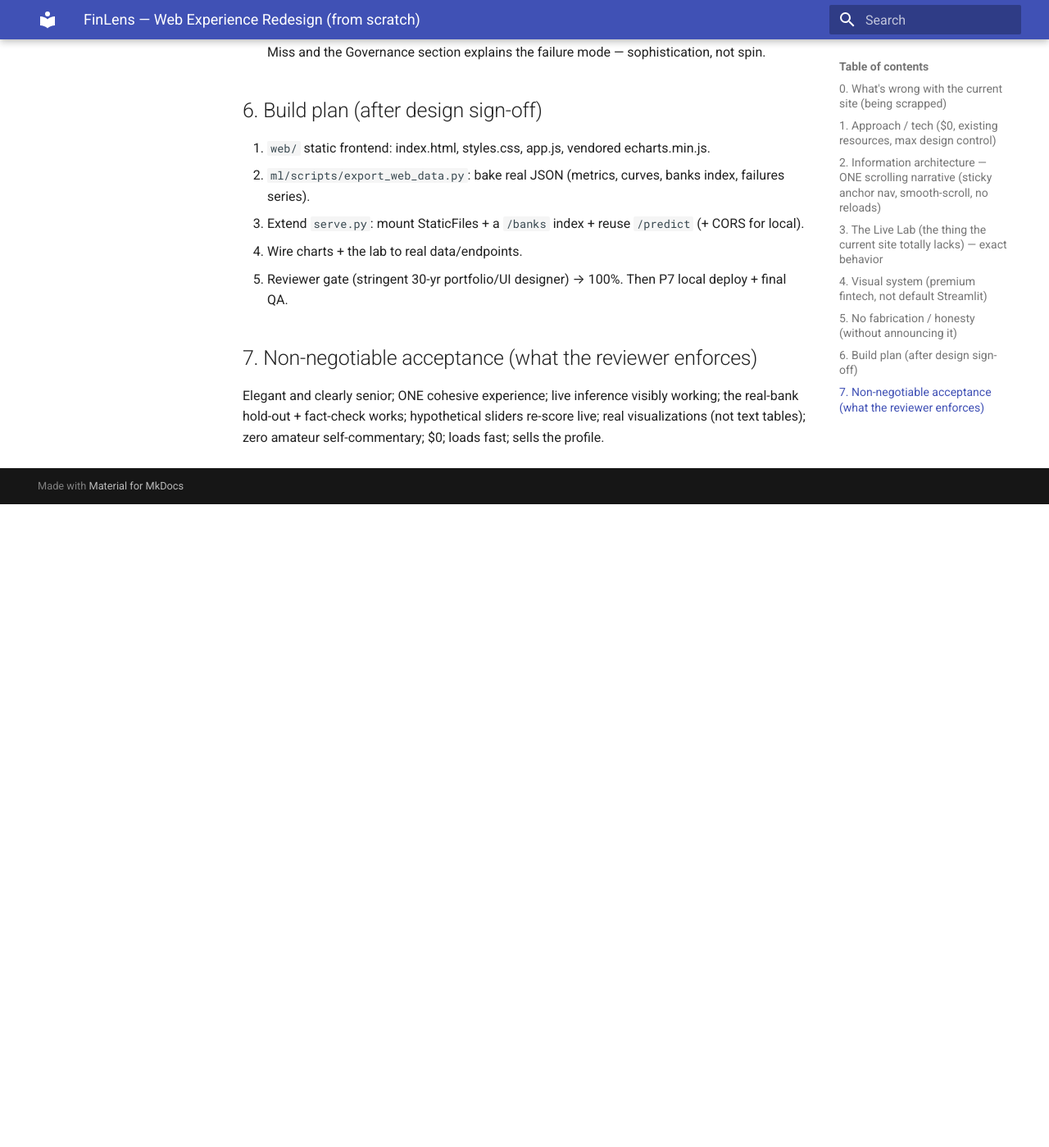
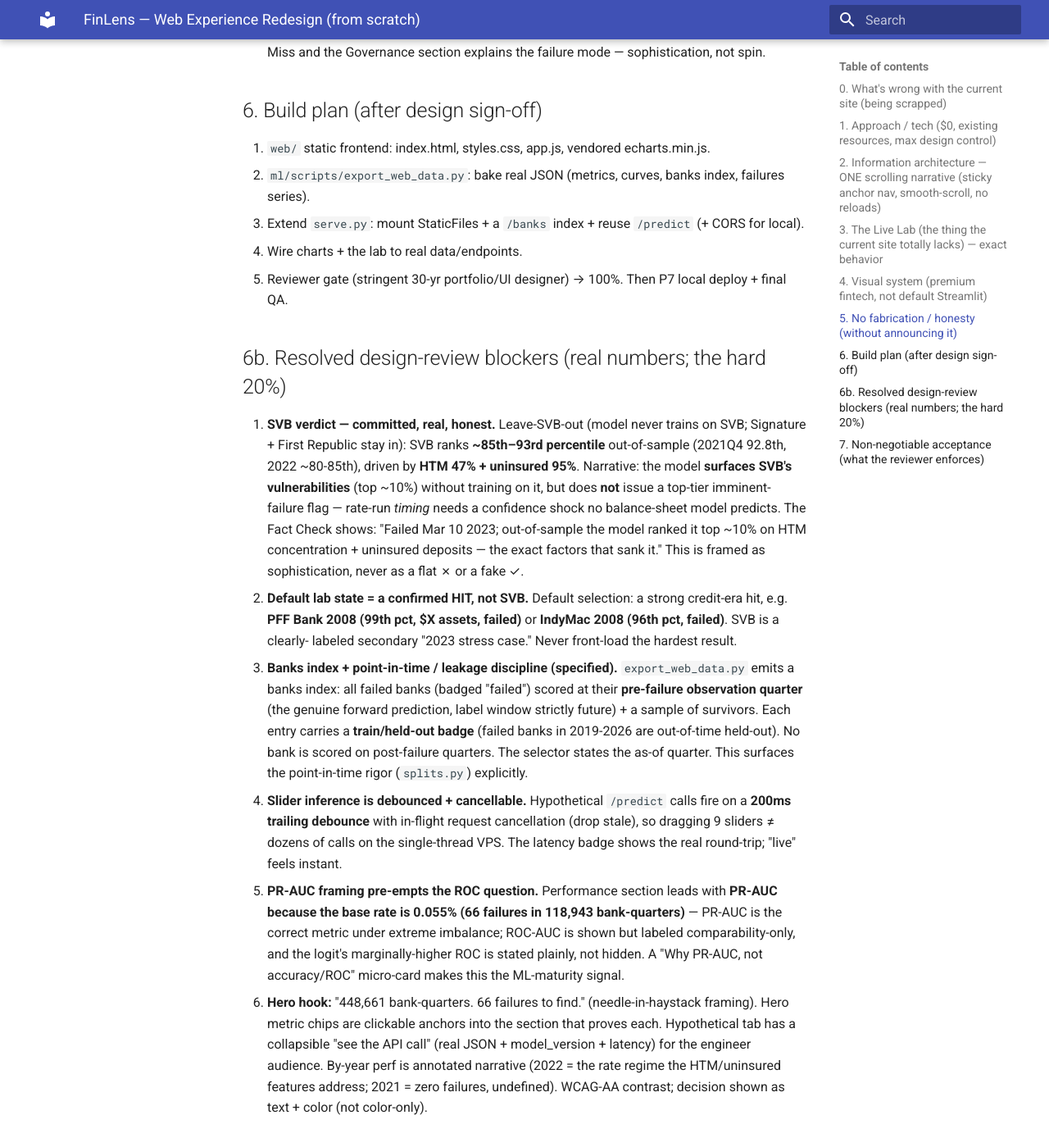
Before and after one commit to vaddhiparthy/FinLens-Banking-Stress-Intelligence-Platform, an MkDocs documentation site: the page built from docs/ml/WEB_REDESIGN.md, in a window 1280 px wide and 1400 px high, scrolled down 2900 px. Shown: the whole window at 82% size. Built offline with MkDocs 1.6.1 and Material for MkDocs 9.7.7, drawn with Linux system fonts in a browser that asks for light colours; before the commit the page ends 3515 px from its top, so only the background shows below that.

Commit message:
docs: web redesign spec — resolved design-review blockers (real SVB/OOT numbers, debounce, PR-AUC framing)

```diff
--- a/docs/ml/WEB_REDESIGN.md
+++ b/docs/ml/WEB_REDESIGN.md
@@ -103,6 +103,35 @@ The three "views" are woven into a single story, not separate pages:
 4. Wire charts + the lab to real data/endpoints.
 5. Reviewer gate (stringent 30-yr portfolio/UI designer) → 100%. Then P7 local deploy + final QA.
 
+## 6b. Resolved design-review blockers (real numbers; the hard 20%)
+1. **SVB verdict — committed, real, honest.** Leave-SVB-out (model never trains on SVB; Signature +
+   First Republic stay in): SVB ranks **~85th–93rd percentile** out-of-sample (2021Q4 92.8th, 2022 ~80-85th),
+   driven by **HTM 47% + uninsured 95%**. Narrative: the model **surfaces SVB's vulnerabilities** (top ~10%)
+   without training on it, but does **not** issue a top-tier imminent-failure flag — rate-run *timing* needs a
+   confidence shock no balance-sheet model predicts. The Fact Check shows: "Failed Mar 10 2023; out-of-sample
+   the model ranked it top ~10% on HTM concentration + uninsured deposits — the exact factors that sank it."
+   This is framed as sophistication, never as a flat ✗ or a fake ✓.
+2. **Default lab state = a confirmed HIT, not SVB.** Default selection: a strong credit-era hit, e.g.
+   **PFF Bank 2008 (99th pct, $X assets, failed)** or **IndyMac 2008 (96th pct, failed)**. SVB is a clearly-
+   labeled secondary "2023 stress case." Never front-load the hardest result.
+3. **Banks index + point-in-time / leakage discipline (specified).** `export_web_data.py` emits a banks index:
+   all failed banks (badged "failed") scored at their **pre-failure observation quarter** (the genuine forward
+   prediction, label window strictly future) + a sample of survivors. Each entry carries a **train/held-out
+   badge** (failed banks in 2019-2026 are out-of-time held-out). No bank is scored on post-failure quarters.
+   The selector states the as-of quarter. This surfaces the point-in-time rigor (`splits.py`) explicitly.
+4. **Slider inference is debounced + cancellable.** Hypothetical `/predict` calls fire on a **200ms trailing
+   debounce** with in-flight request cancellation (drop stale), so dragging 9 sliders ≠ dozens of calls on the
+   single-thread VPS. The latency badge shows the real round-trip; "live" feels instant.
+5. **PR-AUC framing pre-empts the ROC question.** Performance section leads with **PR-AUC because the base rate
+   is 0.055% (66 failures in 118,943 bank-quarters)** — PR-AUC is the correct metric under extreme imbalance;
+   ROC-AUC is shown but labeled comparability-only, and the logit's marginally-higher ROC is stated plainly,
+   not hidden. A "Why PR-AUC, not accuracy/ROC" micro-card makes this the ML-maturity signal.
+6. **Hero hook:** "448,661 bank-quarters. 66 failures to find." (needle-in-haystack framing). Hero metric chips
+   are clickable anchors into the section that proves each. Hypothetical tab has a collapsible "see the API
+   call" (real JSON + model_version + latency) for the engineer audience. By-year perf is annotated narrative
+   (2022 = the rate regime the HTM/uninsured features address; 2021 = zero failures, undefined). WCAG-AA
+   contrast; decision shown as text + color (not color-only).
+
 ## 7. Non-negotiable acceptance (what the reviewer enforces)
 Elegant and clearly senior; ONE cohesive experience; live inference visibly working; the real-bank
 hold-out + fact-check works; hypothetical sliders re-score live; real visualizations (not text tables);
```
